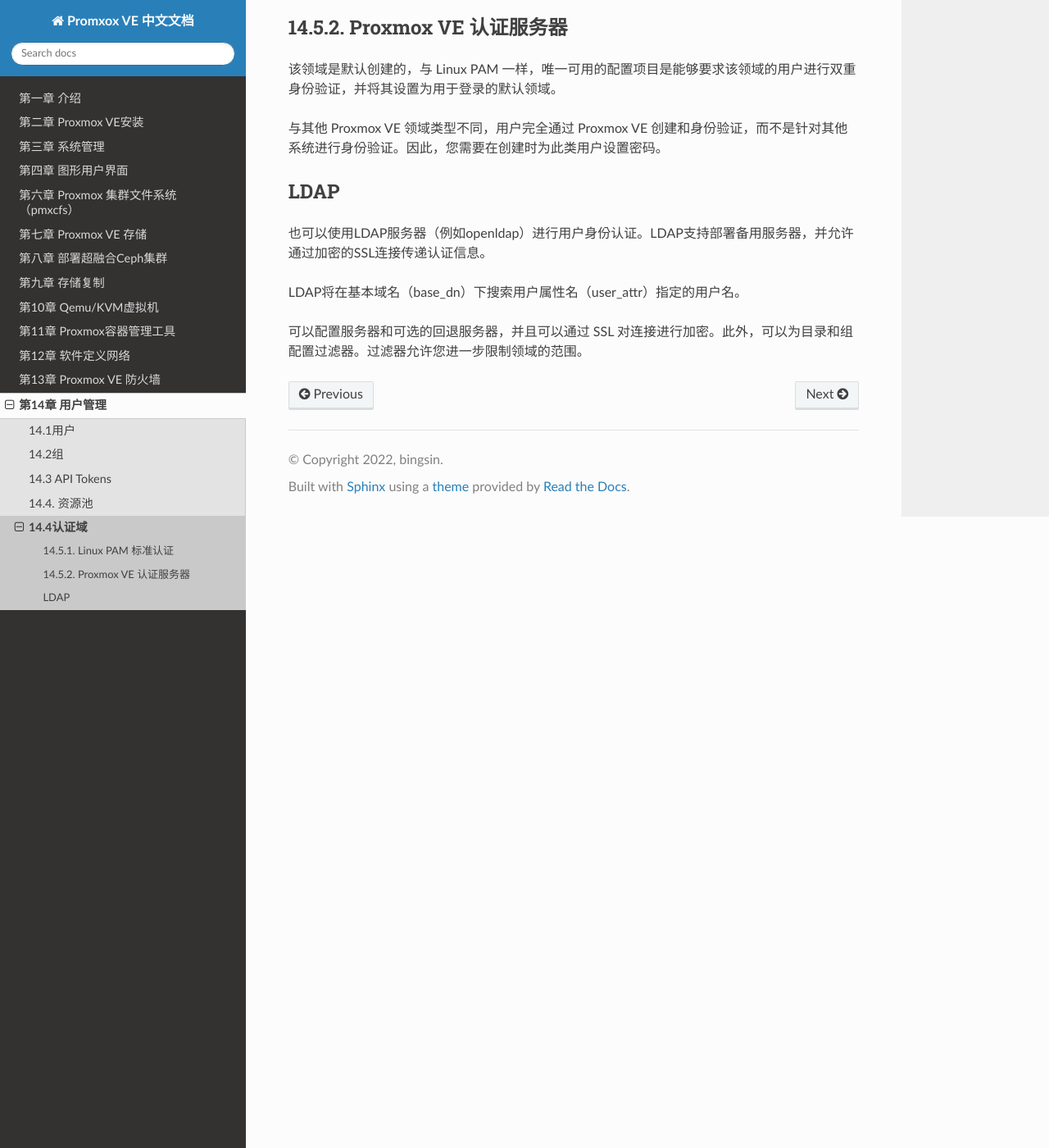
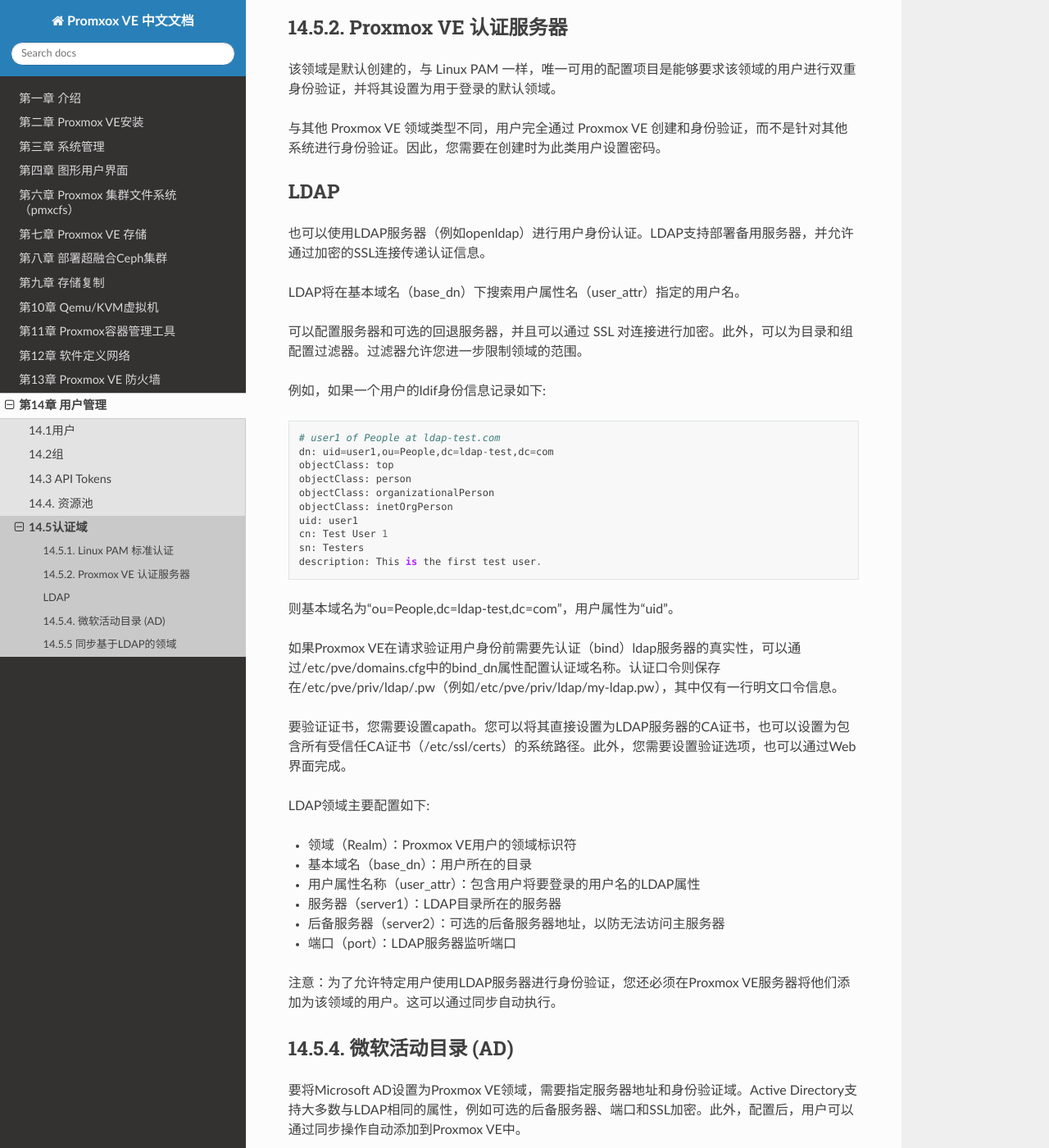
Before and after one commit to jiangcuo/pve-doc-cn, a Sphinx documentation site: the page built from source/User/Authentication_Realms.md, in a window 1280 px wide and 1400 px high, scrolled down 1041 px. Shown: the whole window at 82% size. Built offline with Sphinx 7.4.7 and the Read the Docs theme 2.0.0, drawn with Linux system fonts in a browser that asks for light colours; pages that are not in the unit, such as notebooks, are missing from menus; some of the changed text lies outside the part shown.

Commit message:
Update Authentication_Realms.md

````diff
--- a/source/User/Authentication_Realms.md
+++ b/source/User/Authentication_Realms.md
@@ -1,4 +1,4 @@
-# 14.4认证域
+# 14.5认证域
 
 Proxmox VE用户实际上其他外部认证域用户的一个副本。认证域信息都保存在/etc/pve/domains.cfg。以下是可用的认证域：
 
@@ -44,3 +44,76 @@
 LDAP将在基本域名（base_dn）下搜索用户属性名（user_attr）指定的用户名。
 
 可以配置服务器和可选的回退服务器，并且可以通过 SSL 对连接进行加密。此外，可以为目录和组配置过滤器。过滤器允许您进一步限制领域的范围。
+
+例如，如果一个用户的ldif身份信息记录如下:
+```
+# user1 of People at ldap-test.com
+dn: uid=user1,ou=People,dc=ldap-test,dc=com
+objectClass: top
+objectClass: person
+objectClass: organizationalPerson
+objectClass: inetOrgPerson
+uid: user1
+cn: Test User 1
+sn: Testers
+description: This is the first test user.
+```
+
+则基本域名为“ou=People,dc=ldap-test,dc=com”，用户属性为“uid”。
+
+如果Proxmox VE在请求验证用户身份前需要先认证（bind）ldap服务器的真实性，可以通过/etc/pve/domains.cfg中的bind_dn属性配置认证域名称。认证口令则保存在/etc/pve/priv/ldap/<realmname>.pw（例如/etc/pve/priv/ldap/my-ldap.pw），其中仅有一行明文口令信息。
+
+要验证证书，您需要设置capath。您可以将其直接设置为LDAP服务器的CA证书，也可以设置为包含所有受信任CA证书（/etc/ssl/certs）的系统路径。此外，您需要设置验证选项，也可以通过Web界面完成。
+
+LDAP领域主要配置如下:
+
+- 领域（Realm）：Proxmox VE用户的领域标识符
+- 基本域名（base_dn）：用户所在的目录
+- 用户属性名称（user_attr）：包含用户将要登录的用户名的LDAP属性
+- 服务器（server1）：LDAP目录所在的服务器
+- 后备服务器（server2）：可选的后备服务器地址，以防无法访问主服务器
+- 端口（port）：LDAP服务器监听端口
+
+注意：为了允许特定用户使用LDAP服务器进行身份验证，您还必须在Proxmox VE服务器将他们添加为该领域的用户。这可以通过同步自动执行。
+
+## 14.5.4. 微软活动目录 (AD)
+
+要将Microsoft AD设置为Proxmox VE领域，需要指定服务器地址和身份验证域。Active Directory支持大多数与LDAP相同的属性，例如可选的后备服务器、端口和SSL加密。此外，配置后，用户可以通过同步操作自动添加到Proxmox VE中。
+
+与LDAP一样，如果Proxmox VE在绑定到AD服务器之前需要进行身份验证，则必须配置绑定用户（bind_dn）属性。默认情况下，Microsoft AD通常需要此属性。
+
+微软活动目录的主要配置是：
+
+- 领域（Realm）：Proxmox VE用户的领域标识符
+- 域名（domain）：AD服务器的域名
+- 服务器（server1）：LDAP目录所在的服务器
+- 后备服务器（server2）：可选的后备服务器地址，以防无法访问主服务器
+- 端口（port）：LDAP服务器监听端口
+
+## 14.5.5 同步基于LDAP的领域
+
+可以自动同步基于LDAP领域的用户和组（LDAP和Microsoft Active Directory），而不必手动将它们添加到Proxmox VE。
+
+您可以从Web界面`身份验证`面板的添加/编辑窗口或通过`pveum realm add/modfy`改命令访问同步选项。然后，您可以从GUI的`身份验证`面板或使用以下命令执行同步操作：
+
+```
+pveum realm sync <realm>
+
+```
+用户和组会同步到集群范围的配置文件`/etc/pve/user.cfg`。
+
+**同步配置**
+
+同步基于LDAP领域的配置选项可以在添加/编辑窗口的同步选项选项卡中找到。
+
+主要配置选项如下：
+
+- 绑定用户（bind_dn）:
+
+  指定用于查询用户和组的LDAP帐户。此帐户需要能够访问所有所需的条目。如果设置了，搜索将以账户进行；否则，搜索将匿名进行。用户必须是完整的LDAP格式的名称（DN），例如cn=admin，dc=example，dc=com
+- 群组名属性（group_name_attr）:
+- 用户类别（user_classes）:
+- 群组对象类（group_classes）:
+- 邮件属性:
+- 用户筛选（filter）:
+- 群组筛选器（group_filter）:
````
